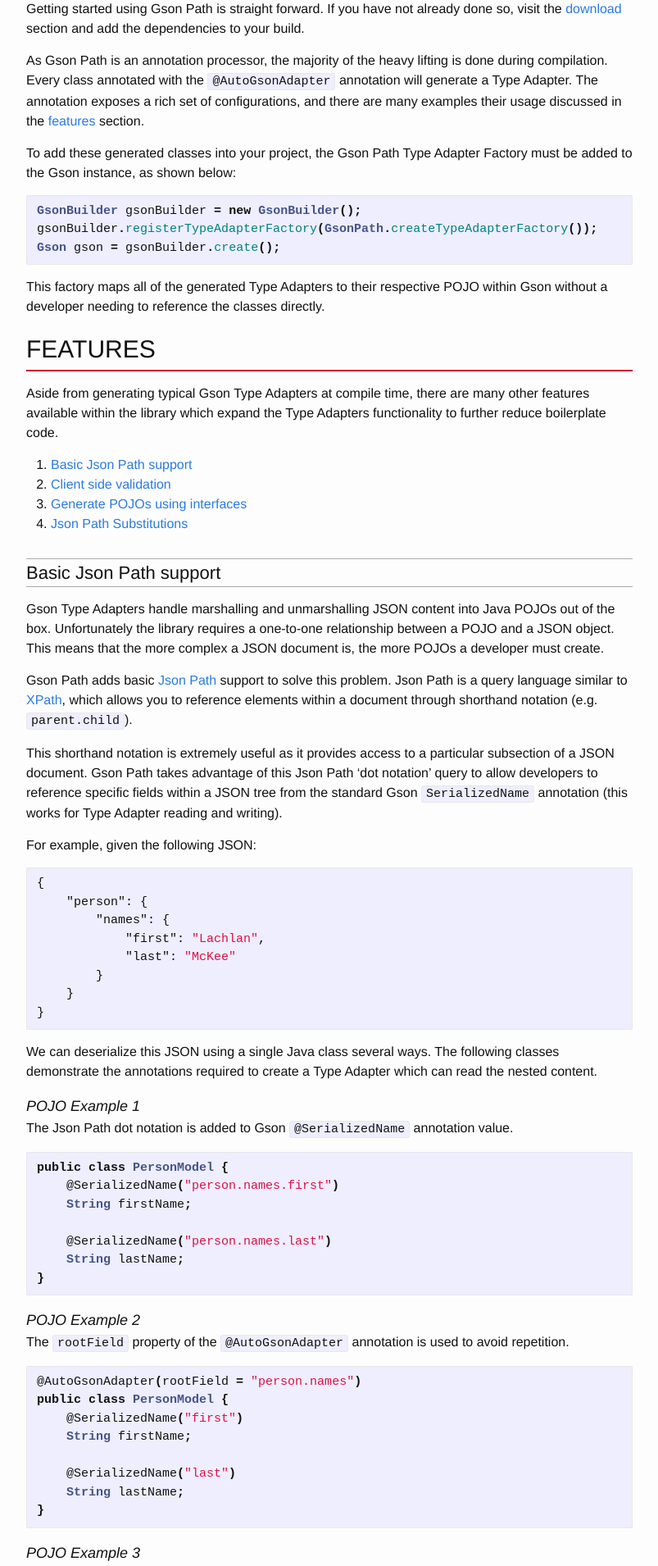
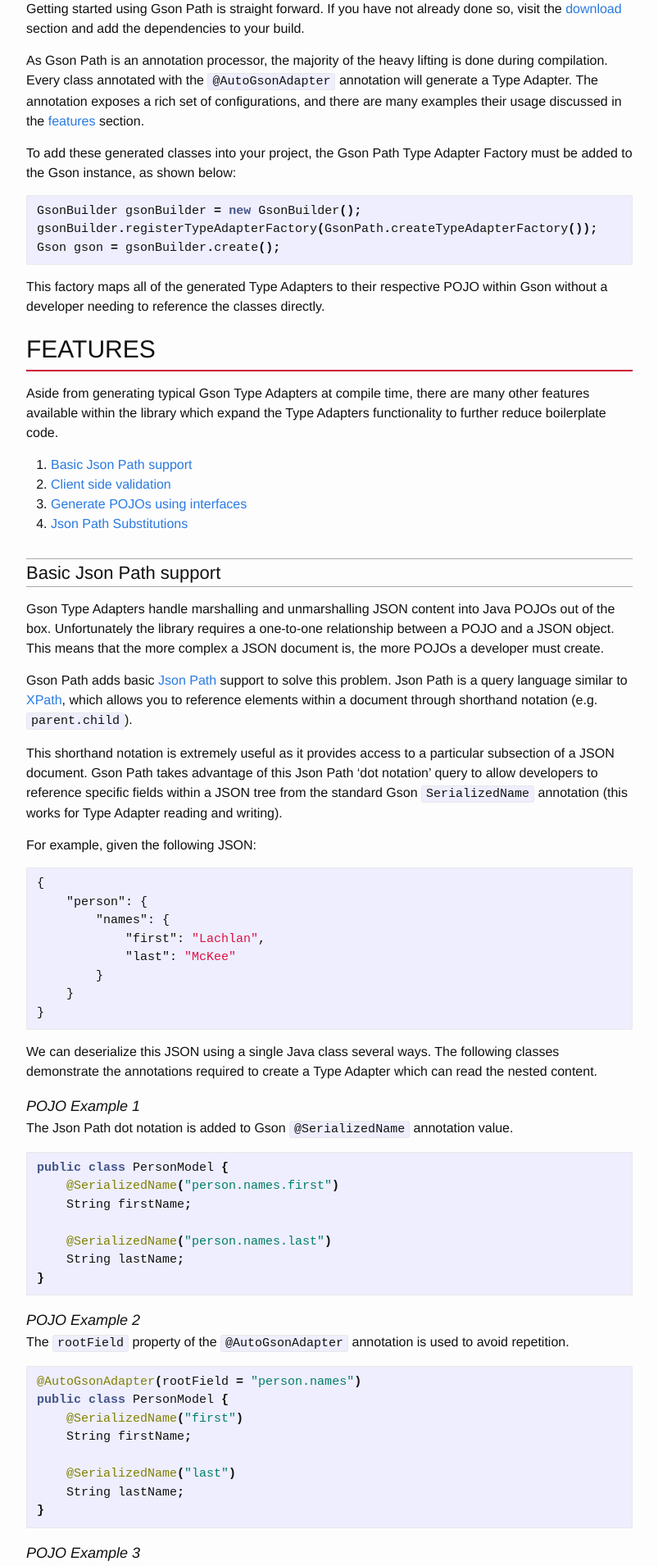
Before and after one commit to LachlanMcKee/LachlanMcKee.github.io, a Jekyll site: the page built from gsonpath.md, in a window 1280 px wide. Shown: the part 540-2450 px from the top of the page at 82% size, without its empty margins (238-1041 px from the left). Built offline with Jekyll 4.4.1, drawn with Linux system fonts in a browser that asks for light colours.

Commit message:
Improved the code block style sheet

```diff
--- a/_sass/_syntax-highlighting.scss
+++ b/_sass/_syntax-highlighting.scss
@@ -11,7 +11,7 @@
 
     .c     { color: #998; font-style: italic } // Comment
     .err   { color: #a61717; background-color: #e3d2d2 } // Error
-    .k     { font-weight: bold } // Keyword
+    .k     { color: #458; font-weight: bold } // Keyword
     .o     { font-weight: bold } // Operator
     .cm    { color: #998; font-style: italic } // Comment.Multiline
     .cp    { color: #999; font-weight: bold } // Comment.Preproc
@@ -29,20 +29,21 @@
     .gs    { font-weight: bold } // Generic.Strong
     .gu    { color: #aaa } // Generic.Subheading
     .gt    { color: #a00 } // Generic.Traceback
-    .kc    { font-weight: bold } // Keyword.Constant
-    .kd    { font-weight: bold } // Keyword.Declaration
-    .kp    { font-weight: bold } // Keyword.Pseudo
-    .kr    { font-weight: bold } // Keyword.Reserved
+    .kc    { color: #458; font-weight: bold } // Keyword.Constant
+    .kd    { color: #458; font-weight: bold } // Keyword.Declaration
+    .kp    { color: #458; font-weight: bold } // Keyword.Pseudo
+    .kr    { color: #458; font-weight: bold } // Keyword.Reserved
     .kt    { color: #458; font-weight: bold } // Keyword.Type
     .m     { color: #099 } // Literal.Number
-    .s     { color: #d14 } // Literal.String
-    .na    { color: #008080 } // Name.Attribute
+    .s     { color: #007F66 } // Literal.String
+    .na    {  } // Name.Attribute
     .nb    { color: #0086B3 } // Name.Builtin
-    .nc    { color: #458; font-weight: bold } // Name.Class
+    .nc    {  } // Name.Class
+    .nd    { color: #808000 } // Annotation
     .no    { color: #008080 } // Name.Constant
     .ni    { color: #800080 } // Name.Entity
     .ne    { color: #900; font-weight: bold } // Name.Exception
-    .nf    { color: #900; font-weight: bold } // Name.Function
+    .nf    {  } // Name.Function
     .nn    { color: #555 } // Name.Namespace
     .nt    { color: #000080 } // Name.Tag
     .nv    { color: #008080 } // Name.Variable
```
